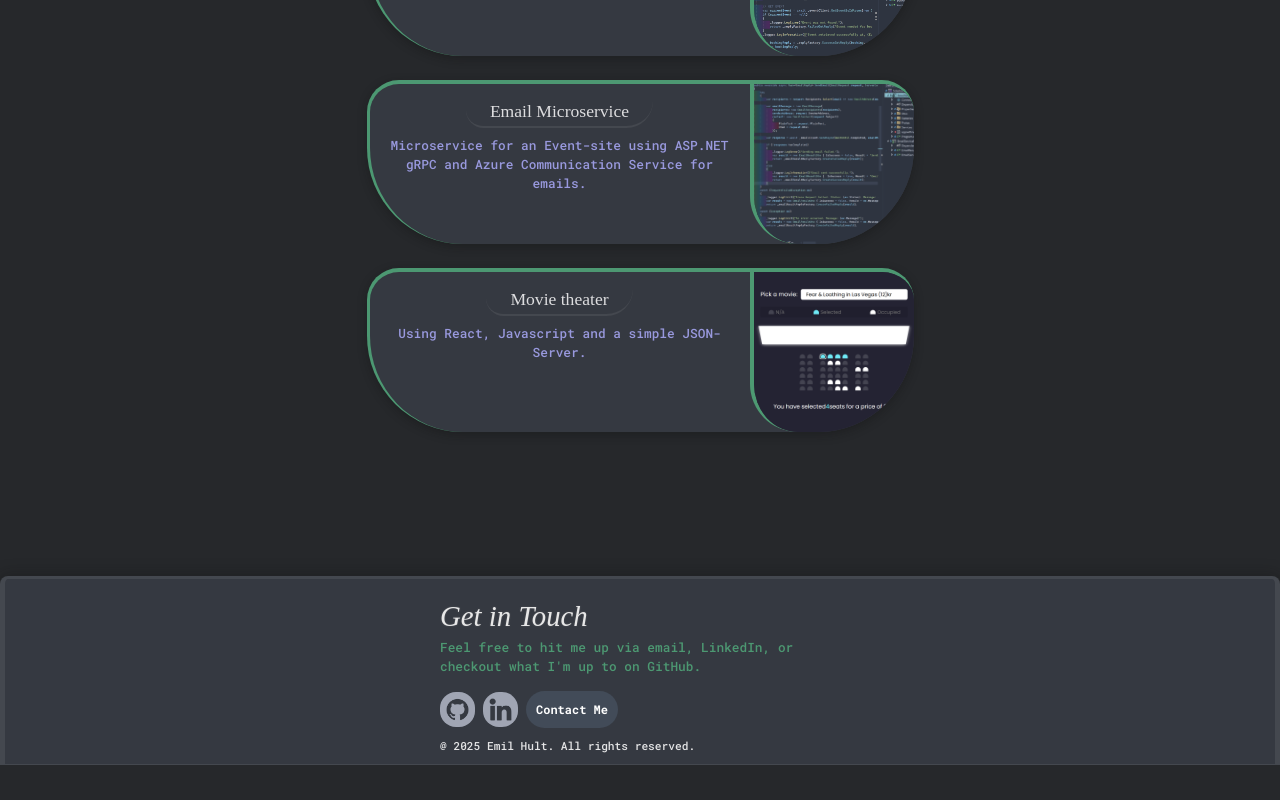
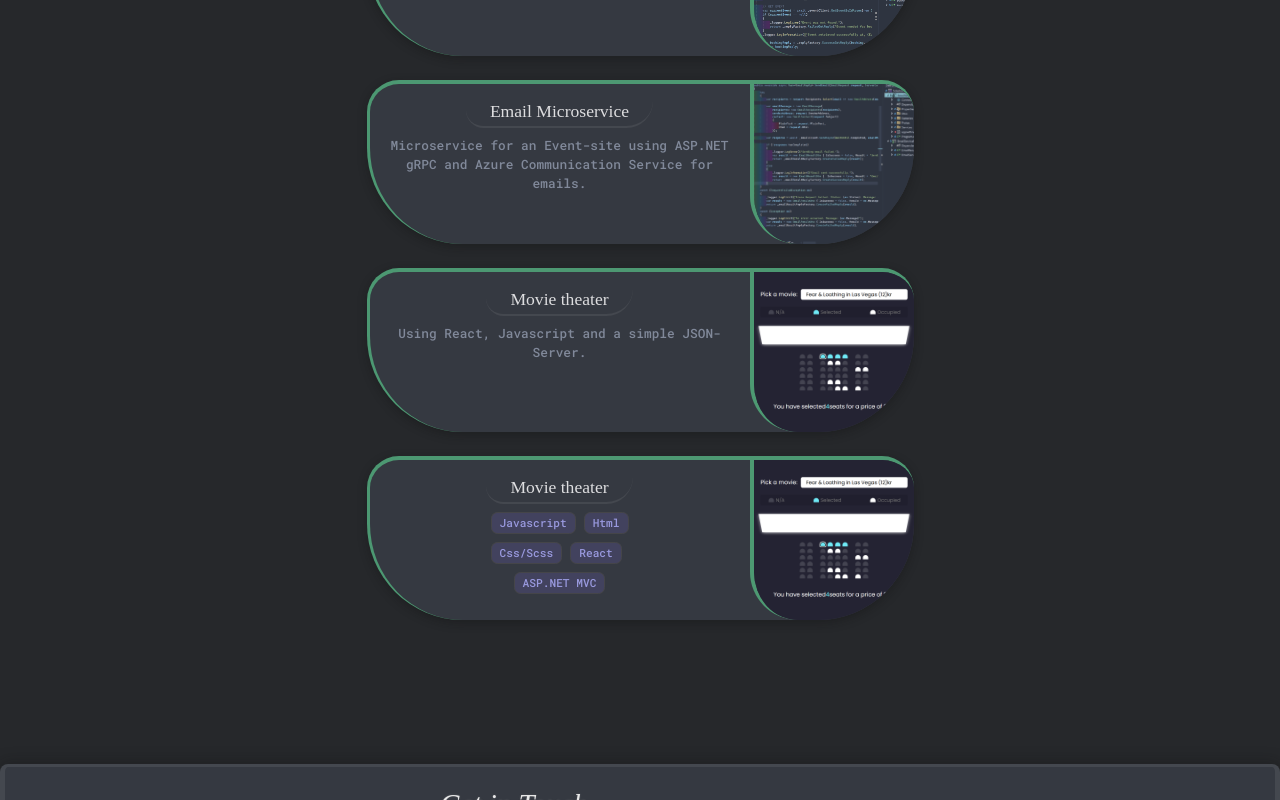
Before and after one commit to mutenJanken/Portfolio-EmilHult, a React (Vite) app: page /portfolio in a window 1280 px wide. Shown: the part 520-1320 px from the top of the page. Before the commit the page ends 1285 px from the top, so only its background shows below. Built offline with nearby package versions, Linux system fonts and the light colour scheme; a web font is replaced by a local one.

Commit message:
Testing colors for skills in portfolio

```diff
--- a/src/components/Portfolio.jsx
+++ b/src/components/Portfolio.jsx
@@ -81,6 +81,35 @@ function Portfolio() {
                 </div>
               </div>
             </a>
+            {/* MOVIE BOOKING  */}
+            <a className="http-link" href="https://github.com/mutenJanken/movie-theater">
+              <div className="project-wrapper">
+                <div className="project-description-wrapper">
+                  <h2 className="project-header">Movie theater</h2>
+                  <div className="small-skills-vertical">
+                    <div className="skill-gap-wrapper">
+                      <div className="skill">Javascript</div>
+                      <div className="skill">Html</div>
+                    </div>
+                    <div className="skill-gap-wrapper">
+                      <div className="skill">Css/Scss</div>
+                      <div className="skill">React</div>
+                    </div>
+                    <div className="skill-gap-portfolio-wrapper">
+                      <div className="skill">ASP.NET MVC</div>
+                    </div>
+                  </div>
+                  {/* <p className="project-description">Using React, Javascript and a simple JSON-Server.</p> */}
+                </div>
+                <div className="project-image-wrapper">
+                  <img
+                    className="project-image"
+                    src={MovieBookingProjectImage}
+                    alt="Movie booking Project Image"
+                  />
+                </div>
+              </div>
+            </a>
           </div>
         </div>
       </section>
--- a/src/components/Skills.jsx
+++ b/src/components/Skills.jsx
@@ -118,8 +118,7 @@ function Skills() {
                   <div className="skill-gap-wrapper">
                     <div className="skill">Azure Communication Service</div>
                   </div>
-                  <div className="skill-gap-wrapper">
-                  </div>
+                  <div className="skill-gap-wrapper"></div>
                 </div>
                 {/* <p className="skill-description bottom">
                   Cloud app deployment using Azure Web Apps, Azure Databases, Azure Communication Services,
@@ -128,7 +127,7 @@ function Skills() {
               </div>
             </div>
 
-            {/* BACKEND */}
+            {/* BACKEND
             <div className="skill-type-wrapper">
               <div className="skill-type">
                 <h5 className="skill-top-h5">Backend</h5>
@@ -145,7 +144,7 @@ function Skills() {
 
             {/* FRONTEND*/}
 
-            <div className="skill-type-wrapper">
+            {/* <div className="skill-type-wrapper">
               <div className="skill-type">
                 <h5 className="skill-h5">
                   Frontend<div className="syntax-sign">{""}</div>
@@ -157,10 +156,10 @@ function Skills() {
                 </div>
                 <p className="skill-description">React, ASP.NET MVC, Javascript, Html, CSS/SCSS</p>
               </div>
-            </div>
+            </div> */}
 
             {/* DATABASE */}
-            <div className="skill-type-wrapper">
+            {/* <div className="skill-type-wrapper">
               <div className="skill-type">
                 <h5 className="skill-h5">Database</h5>
               </div>
@@ -172,10 +171,10 @@ function Skills() {
                   SQL Server, T-SQL, MongoDB, Entity Framework Core, ADO.NET
                 </p>
               </div>
-            </div>
+            </div> */}
 
-            {/* CLOUD */}
-            <div className="skill-type-wrapper">
+            {/* CLOUD
+              <div className="skill-type-wrapper">
               <div className="skill-type">
                 <h5 className="skill-h5">Cloud</h5>
               </div>
@@ -188,7 +187,7 @@ function Skills() {
                   and related Azure services.
                 </p>
               </div>
-            </div>
+            </div>  */}
           </div>
         </div>
       </section>
--- a/src/index.scss
+++ b/src/index.scss
@@ -265,6 +265,8 @@ footer {
 
 .contact-description {
   color: #66faa47e;
+  color: #81899a;
+
   margin: 0 0 0.3rem 0;
   width: 25rem;
   font-size: 0.8rem;
@@ -818,6 +820,8 @@ section {
   padding: 0 1rem 1rem 1rem;
   margin: 0;
   color: rgb(144, 134, 221);
+  color: #81899a;
+
   font-size: 0.8rem;
   font-weight: 500;
 
@@ -1157,6 +1161,11 @@ section {
   display: flex;
   gap: 0.5rem;
 }
+.skill-gap-portfolio-wrapper{
+  display: flex;
+  justify-content: space-around;
+  gap: 0.5rem;
+}
 .skill{
   // background-color: rgb(79, 79, 113);
   background-color: rgb(66, 66, 94);
@@ -1240,6 +1249,7 @@ section {
   }
 
   @media screen and (max-width: 768px) {
+    display: flex;
     flex-direction: row;
     border-top-left-radius: 1rem;
     border-bottom-left-radius: 4rem;
@@ -1338,9 +1348,11 @@ section {
 .project-description {
   text-align: center;
   font-size: 0.8rem;
-  font-weight: 500;
+  font-weight: 450;
   // color: rgb(221, 221, 223);
   color: rgb(153, 153, 222);
+  color: #81899a;
+
   // width: 40rem;
   margin: 0rem 0rem 0rem 0rem;
   width: 100%;
```
